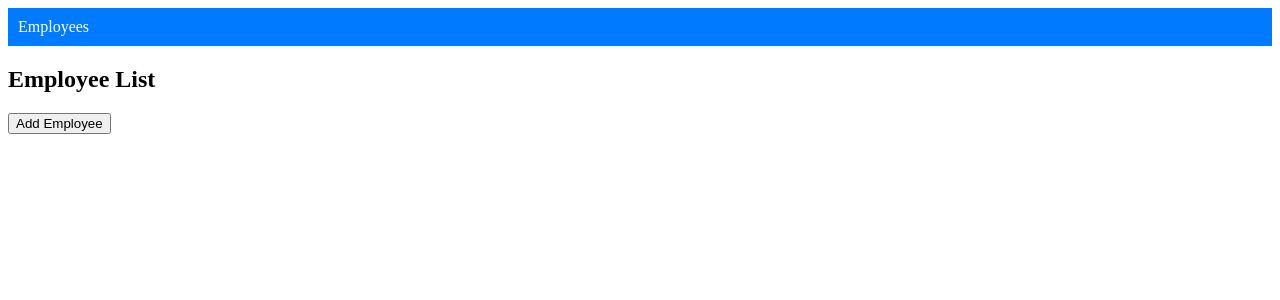
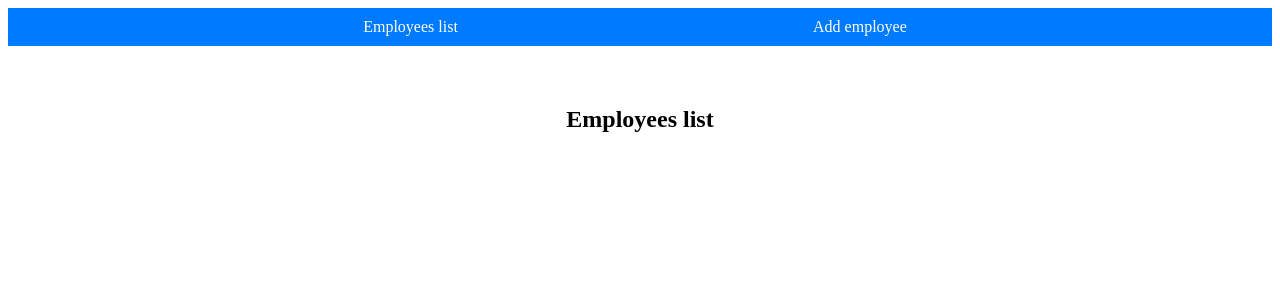
Before and after one commit to Khadija2504/employee-management, an Angular app: page /employees in a window 1280 px wide. Shown: the top 300 px of the page. Built offline with nearby package versions, Linux system fonts and the light colour scheme.

Commit message:
EM-2 add the add employee button to the naav and style it

```diff
--- a/src/app/app.component.css
+++ b/src/app/app.component.css
@@ -2,6 +2,9 @@ nav {
     background-color: #007bff;
     padding: 10px;
     color: white;
+    display: flex;
+    justify-content: space-evenly;
+    align-items: center;
   }
   nav a {
     color: white;
--- a/src/app/app.component.html
+++ b/src/app/app.component.html
@@ -1,4 +1,5 @@
 <nav>
-    <a routerLink="/employees">Employees</a>
-  </nav>
+    <a routerLink="/employees">Employees list</a>
+    <a routerLink="/employees/add">Add employee</a>
+</nav>
   <router-outlet></router-outlet>
--- a/src/app/employees/employee-list/employee-list.component.css
+++ b/src/app/employees/employee-list/employee-list.component.css
@@ -3,6 +3,11 @@
     justify-content: space-around;
     flex-wrap: wrap;
     row-gap: 50px;
+}
+
+h2 {
+    text-align: center;
+    margin: 60px;
 }
 
 .card {
--- a/src/app/employees/employee-list/employee-list.component.html
+++ b/src/app/employees/employee-list/employee-list.component.html
@@ -1,5 +1,4 @@
-<h2>Employee List</h2>
-<button routerLink="/employees/add">Add Employee</button>
+<h2>Employees list</h2>
 <div class="container">
     <div *ngFor="let employee of employees; let i = index">
         <div class="card">
```
